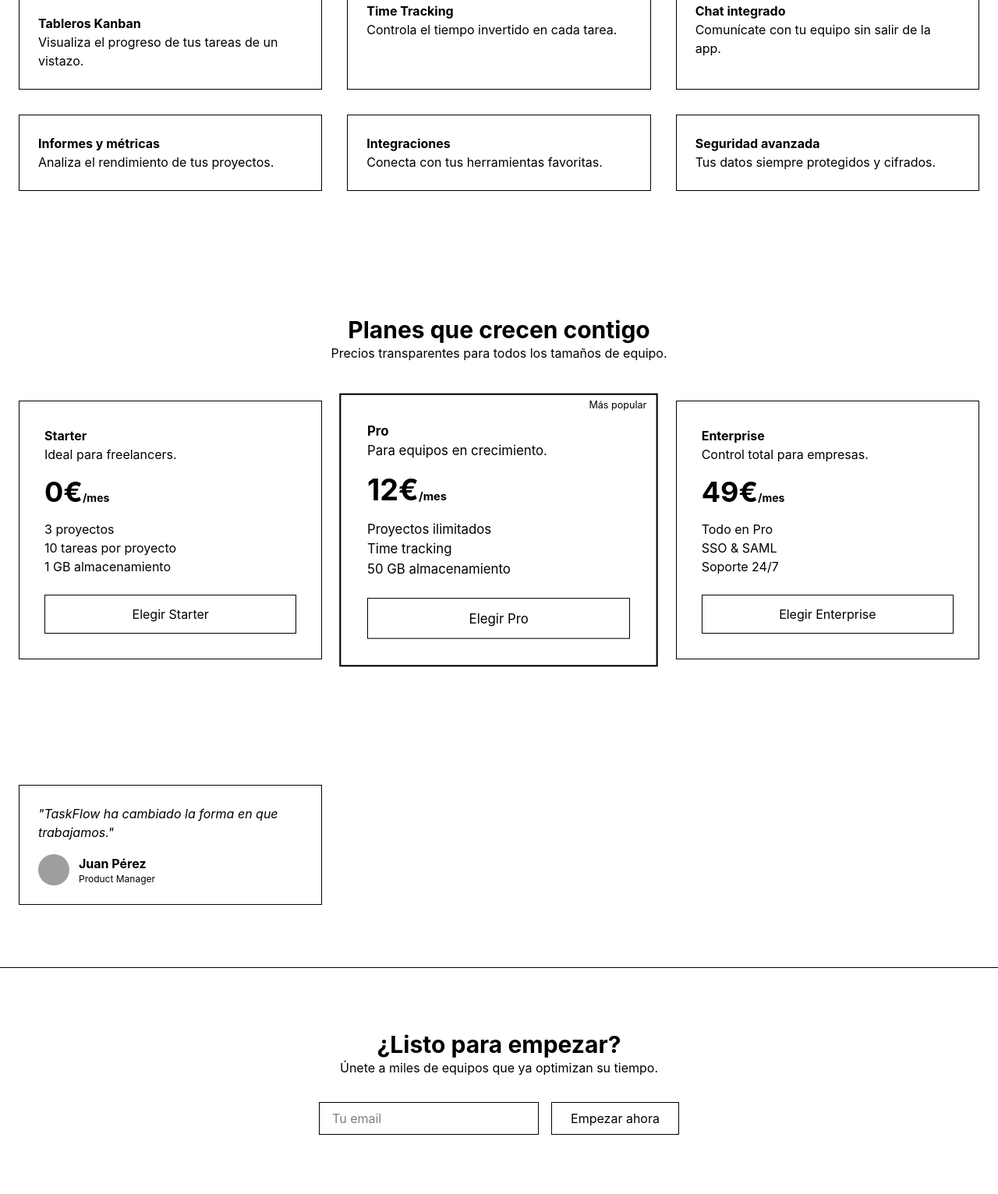
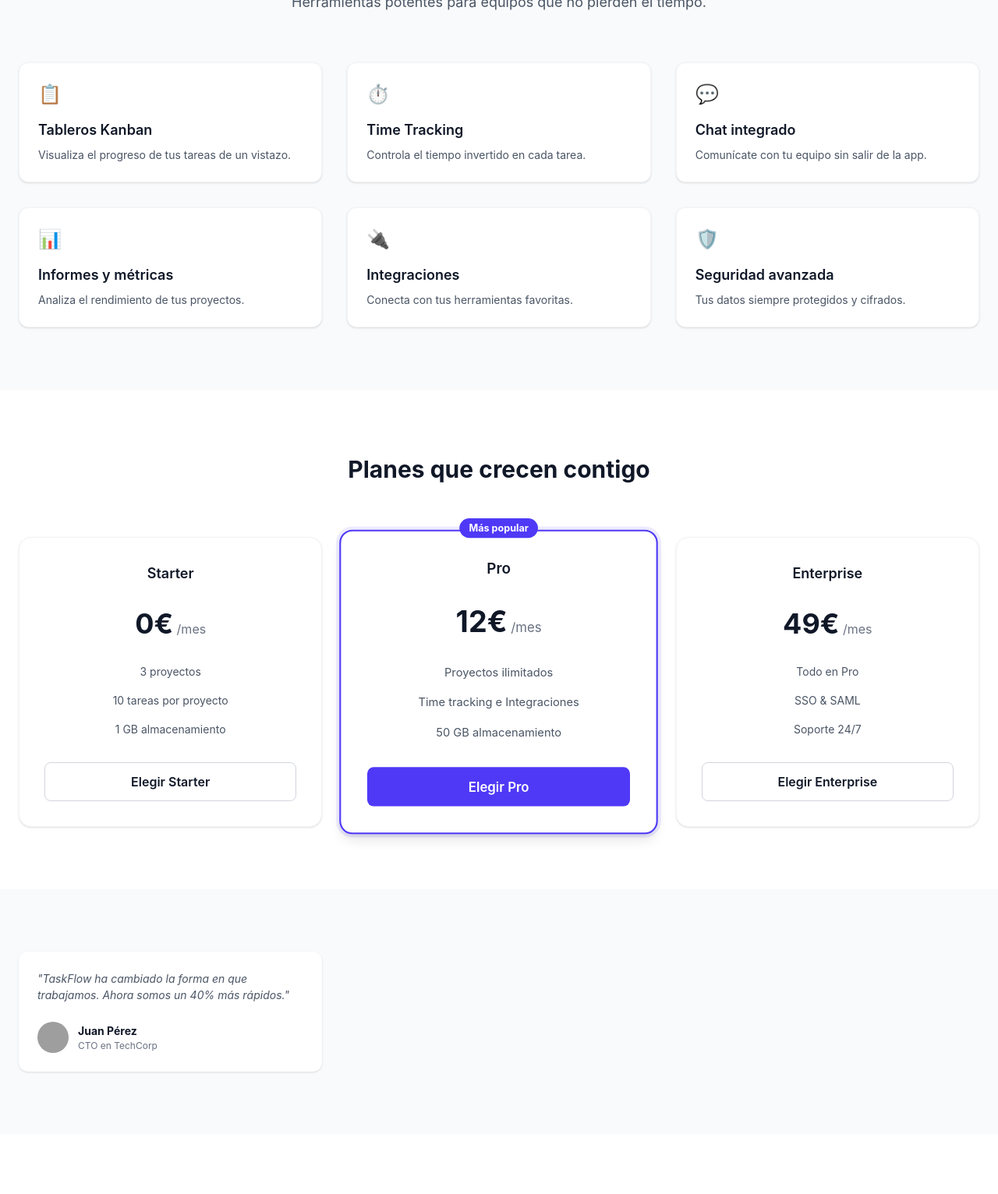
Before and after one commit to beapdp/proyecto-desarrollo-interfaces, a website built with Vite: page index.html in a window 1280 px wide. Shown: the part 699-2231 px from the top of the page at 78% size. Built offline with nearby package versions, Linux system fonts and the light colour scheme; grey boxes are pictures that could not be loaded.

Commit message:
Fase 2: Tipografía, color y estilo visual

```diff
--- a/index.html
+++ b/index.html
@@ -9,170 +9,210 @@
   <title>taskflow-landing</title>
 </head>
 
-<body>
-  <header>
+<body class="bg-white text-gray-900 font-sans">
+
+  <header class="sticky top-0 z-50 bg-white/80 backdrop-blur-md border-b border-gray-100">
     <div class="mx-auto max-w-7xl px-6 py-4 flex items-center justify-between">
-      <div class="text-xl font-bold">TaskFlow</div>
-
-      <nav class="flex items-center gap-6">
-        <a href="#features">Funciones</a>
-        <a href="#pricing">Precios</a>
-        <a href="#testimonials">Testimonios</a>
-        <button class="px-6 py-3 border">Empezar gratis</button>
+      <div class="text-xl font-bold text-gray-900 ">TaskFlow</div>
+      <nav class="flex items-center gap-8">
+        <a href="#features" class="text-[14px] font-normal text-gray-600 ">Funciones</a>
+        <a href="#pricing" class="text-[14px] font-normal text-gray-600 ">Precios</a>
+        <a href="#testimonials" class="text-[14px] font-normal text-gray-600 ">Testimonios</a>
+        <button class="bg-indigo-600 text-white px-6 py-3 rounded-[8px] text-[14px] font-semibold">
+          Empezar gratis
+        </button>
       </nav>
     </div>
   </header>
+
   <main>
-    <section class="py-20 px-6 text-center flex flex-col items-center">
-      <span class="px-4 py-1 rounded-full text-sm">La herramienta #1 en productividad</span>
+    <section class="bg-gradient-to-b from-indigo-50 to-white py-20 px-6 text-center">
+      <div class="mx-auto max-w-7xl flex flex-col items-center">
+        <span class="bg-[#eef2ff] text-[#4338ca] px-4 py-1 rounded-full text-[14px] font-medium mb-6">
+          La herramienta #1 en productividad
+        </span>
 
-      <h1 class="text-5xl font-bold mt-6">Organiza tu equipo. Potencia tus proyectos.</h1>
-      <p class="mt-4 max-w-2xl">Optimiza tu flujo de trabajo y mantén a tu equipo sincronizado con la plataforma más
-        intuitiva del mercado.</p>
+        <h1 class="text-[3rem] font-extrabold tracking-tight text-gray-900 leading-tight max-w-3xl">
+          Organiza tu equipo. Potencia tus proyectos.
+        </h1>
+
+        <p class="mt-4 text-[1.125rem] text-gray-600 max-w-2xl">
+          Optimiza tu flujo de trabajo y mantén a tu equipo sincronizado con la plataforma más intuitiva del mercado.
+        </p>
 
         <div class="flex gap-4 mt-8">
-        <button class="px-6 py-3 border">Empezar gratis →</button>
-        <button class="px-6 py-3 border">Ver demo</button>
+          <button class="bg-indigo-600 text-white px-6 py-3 rounded-[8px] font-semibold">
+            Empezar gratis
+          </button>
+          <button class="border border-gray-300 text-gray-900 px-6 py-3 rounded-[8px] font-semibold">
+            Ver demo
+          </button>
+        </div>
       </div>
     </section>
-    <section id="features" class="py-20 px-6 mx-auto max-w-7xl">
-      <div class="text-center mb-12">
-        <h2 class="text-3xl font-bold">Todo lo que necesitas para vencer el caos</h2>
-        <p>Herramientas potentes para equipos que no pierden el tiempo.</p>
+
+    <section id="features" class="bg-gray-50 py-20 px-6">
+      <div class="mx-auto max-w-7xl">
+        <div class="text-center mb-16">
+          <h2 class="text-[1.875rem] font-bold text-gray-900">Todo lo que necesitas</h2>
+          <p class="text-[1.125rem] text-gray-600">Herramientas potentes para equipos que no pierden el
+            tiempo.</p>
         </div>
 
         <div class="grid grid-cols-3 gap-8">
-        <div class="p-6 border">
-          <div class="text-2xl mb-4"></div>
-          <h3 class="font-bold">Tableros Kanban</h3>
-          <p>Visualiza el progreso de tus tareas de un vistazo.</p>
+          <div class="bg-white p-6 rounded-[12px] shadow-sm border border-gray-100">
+            <div class="text-2xl mb-4 text-indigo-600">📋</div>
+            <h3 class="text-[1.125rem] font-semibold text-gray-900 mb-2 ">Tableros Kanban</h3>
+            <p class="text-[0.875rem] text-gray-600">Visualiza el progreso de tus tareas de un vistazo.
+            </p>
           </div>
-        <div class="p-6 border">
-          <div></div>
-          <h3 class="font-bold">Time Tracking</h3>
-          <p>Controla el tiempo invertido en cada tarea.</p>
+          <div class="bg-white p-6 rounded-[12px] shadow-sm border border-gray-100">
+            <div class="text-2xl mb-4 text-indigo-600">⏱️</div>
+            <h3 class="text-[1.125rem] font-semibold text-gray-900 mb-2">Time Tracking</h3>
+            <p class="text-[0.875rem] text-gray-600">Controla el tiempo invertido en cada tarea.</p>
           </div>
-        <div class="p-6 border">
-          <div></div>
-          <h3 class="font-bold">Chat integrado</h3>
-          <p>Comunícate con tu equipo sin salir de la app.</p>
+          <div class="bg-white p-6 rounded-[12px] shadow-sm border border-gray-100">
+            <div class="text-2xl mb-4 text-indigo-600">💬</div>
+            <h3 class="text-[1.125rem] font-semibold text-gray-900 mb-2">Chat integrado</h3>
+            <p class="text-[0.875rem] text-gray-600">Comunícate con tu equipo sin salir de la app.</p>
           </div>
-        <div class="p-6 border">
-          <div></div>
-          <h3 class="font-bold">Informes y métricas</h3>
-          <p>Analiza el rendimiento de tus proyectos.</p>
+          <div class="bg-white p-6 rounded-[12px] shadow-sm border border-gray-100">
+            <div class="text-2xl mb-4 text-indigo-600">📊</div>
+            <h3 class="text-[1.125rem] font-semibold text-gray-900 mb-2">Informes y métricas</h3>
+            <p class="text-[0.875rem] text-gray-600">Analiza el rendimiento de tus proyectos.</p>
           </div>
-        <div class="p-6 border">
-          <div></div>
-          <h3 class="font-bold">Integraciones</h3>
-          <p>Conecta con tus herramientas favoritas.</p>
+          <div class="bg-white p-6 rounded-[12px] shadow-sm border border-gray-100">
+            <div class="text-2xl mb-4 text-indigo-600">🔌</div>
+            <h3 class="text-[1.125rem] font-semibold text-gray-900 mb-2">Integraciones</h3>
+            <p class="text-[0.875rem] text-gray-600">Conecta con tus herramientas favoritas.</p>
           </div>
-        <div class="p-6 border">
-          <div></div>
-          <h3 class="font-bold">Seguridad avanzada</h3>
-          <p>Tus datos siempre protegidos y cifrados.</p>
+          <div class="bg-white p-6 rounded-[12px] shadow-sm border border-gray-100">
+            <div class="text-2xl mb-4 text-indigo-600">🛡️</div>
+            <h3 class="text-[1.125rem] font-semibold text-gray-900 mb-2">Seguridad avanzada</h3>
+            <p class="text-[0.875rem] text-gray-600">Tus datos siempre protegidos y cifrados.</p>
+          </div>
         </div>
       </div>
     </section>
-    <section id="pricing" class="py-20 px-6 mx-auto max-w-7xl">
-      <div class="text-center mb-12">
-        <h2 class="text-3xl font-bold">Planes que crecen contigo</h2>
-        <p>Precios transparentes para todos los tamaños de equipo.</p>
+
+    <section id="pricing" class="bg-white py-20 px-6">
+      <div class="mx-auto max-w-7xl">
+        <div class="text-center mb-16">
+          <h2 class="text-[1.875rem] font-bold text-gray-900">Planes que crecen contigo</h2>
         </div>
 
         <div class="grid grid-cols-3 gap-8 items-center">
-        <div class="p-8 border">
-          <h3 class="font-bold">Starter</h3>
-          <p>Ideal para freelancers.</p>
-          <div class="text-4xl font-bold my-4">0€<span class="text-sm">/mes</span></div>
-          <ul class="mb-6">
+          <div class="bg-white p-8 rounded-[16px] border border-gray-100 shadow-sm text-center">
+            <h3 class="text-[1.125rem] font-semibold ">Starter</h3>
+            <div class="my-6">
+              <span class="text-[2.25rem] font-bold text-gray-900 ">0€</span>
+              <span class="text-gray-500 font-normal">/mes </span>
+            </div>
+            <ul class="text-[0.875rem] text-gray-600 space-y-4 mb-8">
               <li>3 proyectos</li>
               <li>10 tareas por proyecto</li>
               <li>1 GB almacenamiento</li>
             </ul>
-          <button class="w-full py-3 border">Elegir Starter</button>
+            <button class="w-full border border-gray-300 py-3 rounded-[8px] font-semibold ">Elegir Starter</button>
           </div>
 
-        <div class="p-8 border scale-105 relative border-2">
-          <span class="absolute top-0 right-0 px-3 py-1 text-xs">Más popular</span>
-          <h3 class="font-bold">Pro</h3>
-          <p>Para equipos en crecimiento.</p>
-          <div class="text-4xl font-bold my-4">12€<span class="text-sm">/mes</span></div>
-          <ul class="mb-6">
+          <div
+            class="bg-white p-8 rounded-[16px] border-2 border-indigo-600 ring-4 ring-indigo-600/10 shadow-lg text-center scale-105 relative">
+            <span
+              class="absolute -top-4 left-1/2 -translate-x-1/2 bg-indigo-600 text-white px-3 py-1 rounded-full text-xs font-bold">Más
+              popular</span>
+            <h3 class="text-[1.125rem] font-semibold ">Pro</h3>
+            <div class="my-6">
+              <span class="text-[2.25rem] font-bold text-gray-900 ">12€</span>
+              <span class="text-gray-500 font-normal">/mes</span>
+            </div>
+            <ul class="text-[0.875rem] text-gray-600 space-y-4 mb-8">
               <li>Proyectos ilimitados</li>
-            <li>Time tracking</li>
+              <li>Time tracking e Integraciones</li>
               <li>50 GB almacenamiento</li>
             </ul>
-          <button class="w-full py-3 border">Elegir Pro</button>
+            <button class="w-full bg-indigo-600 text-white py-3 rounded-[8px] font-semibold ">Elegir Pro</button>
           </div>
 
-        <div class="p-8 border">
-          <h3 class="font-bold">Enterprise</h3>
-          <p>Control total para empresas.</p>
-          <div class="text-4xl font-bold my-4">49€<span class="text-sm">/mes</span></div>
-          <ul class="mb-6">
+          <div class="bg-white p-8 rounded-[16px] border border-gray-100 shadow-sm text-center">
+            <h3 class="text-[1.125rem] font-semibold ">Enterprise</h3>
+            <div class="my-6">
+              <span class="text-[2.25rem] font-bold text-gray-900 ">49€</span>
+              <span class="text-gray-500 font-normal">/mes</span>
+            </div>
+            <ul class="text-[0.875rem] text-gray-600 space-y-4 mb-8">
               <li>Todo en Pro</li>
               <li>SSO & SAML</li>
               <li>Soporte 24/7</li>
             </ul>
-          <button class="w-full py-3 border">Elegir Enterprise</button>
+            <button class="w-full border border-gray-300 py-3 rounded-[8px] font-semibold ">Elegir Enterprise</button>
+          </div>
         </div>
       </div>
     </section>
-    <section id="testimonials" class="py-20 px-6 mx-auto max-w-7xl">
-      <div class="grid grid-cols-3 gap-8">
-        <div class="p-6 border">
-          <p class="italic mb-4">"TaskFlow ha cambiado la forma en que trabajamos."</p>
+
+    <section id="testimonials" class="bg-gray-50 py-20 px-6">
+      <div class="mx-auto max-w-7xl grid grid-cols-3 gap-8">
+        <div class="bg-white p-6 rounded-[12px] shadow-sm">
+          <p class="text-[0.875rem] text-gray-600 italic mb-6">"TaskFlow ha cambiado la forma en que
+            trabajamos. Ahora somos un 40% más rápidos."</p>
           <div class="flex items-center gap-[12px]">
             <img src="https://i.pravatar.cc/40?img=1" class="w-10 h-10 rounded-full" alt="Avatar">
             <div>
-              <p class="font-bold">Juan Pérez</p>
-              <p class="text-xs">Product Manager</p>
+              <p class="text-[0.875rem] font-bold text-gray-900 ">Juan Pérez</p>
+              <p class="text-[0.75rem] text-gray-500">CTO en TechCorp</p>
             </div>
           </div>
         </div>
       </div>
     </section>
 
-    <section class="py-20 px-6 text-center border-t">
-      <h2 class="text-3xl font-bold">¿Listo para empezar?</h2>
-      <p class="mb-8">Únete a miles de equipos que ya optimizan su tiempo.</p>
-      <form class="flex justify-center gap-4">
-        <input type="email" placeholder="Tu email" class="px-4 py-2 border">
-        <button class="px-6 py-2 border">Empezar ahora</button>
+    <section class="py-20 px-6">
+      <div
+        class="mx-auto max-w-7xl bg-gradient-to-r from-indigo-600 to-purple-600 rounded-[16px] p-12 text-center text-white">
+        <h2 class="text-[2.25rem] font-bold mb-4">Únete a miles de equipos</h2>
+        <p class="text-[1.125rem] mb-8 opacity-90">Empieza tu prueba gratuita de 14 días hoy mismo.</p>
+        <form class="flex justify-center gap-4 max-w-md mx-auto">
+          <input type="email" placeholder="Tu email"
+            class="flex-1 bg-white/10 border border-white/20 rounded-[8px] px-4 py-3 text-white placeholder:text-white/60 focus:outline-none">
+          <button class="bg-white text-indigo-600 px-6 py-3 rounded-[8px] font-bold ">Empezar ahora</button>
         </form>
+      </div>
     </section>
   </main>
 
-  <footer class="py-12 px-6 border-t">
-    <div class="mx-auto max-w-7xl grid grid-cols-4 gap-8">
+  <footer class="bg-gray-900 text-gray-400 py-12 px-6">
+    <div class="mx-auto max-w-7xl grid grid-cols-4 gap-12">
       <div>
-        <p class="font-bold">TaskFlow</p>
-        <p class="text-sm">Potenciando equipos.</p>
+        <div class="text-white text-xl font-bold mb-4 ">TaskFlow</div>
+        <p class="text-[0.875rem] ">Organiza tu equipo. Potencia tus proyectos.</p>
       </div>
       <div>
-        <p class="font-bold">Producto</p>
-        <ul class="text-sm">
+        <h4 class="text-white font-bold mb-4 ">Producto</h4>
+        <ul class="text-[0.875rem] space-y-2 ">
           <li>Funciones</li>
           <li>Precios</li>
+          <li>Integraciones</li>
         </ul>
       </div>
       <div>
-        <p class="font-bold">Empresa</p>
-        <ul class="text-sm">
+        <h4 class="text-white font-bold mb-4 ">Empresa</h4>
+        <ul class="text-[0.875rem] space-y-2 ">
           <li>Sobre nosotros</li>
           <li>Blog</li>
         </ul>
       </div>
       <div>
-        <p class="font-bold">Legal</p>
-        <ul class="text-sm">
+        <h4 class="text-white font-bold mb-4 ">Legal</h4>
+        <ul class="text-[0.875rem] space-y-2 ">
           <li>Privacidad</li>
           <li>Términos</li>
         </ul>
       </div>
     </div>
-    <div class="mt-8 pt-8 border-t text-center text-sm">© 2026 TaskFlow. Todos los derechos reservados.</div>
+    <div class="mx-auto max-w-7xl border-t border-gray-800 mt-12 pt-8 text-center text-[0.75rem]">
+      © 2026 TaskFlow Inc. Todos los derechos reservados.
+    </div>
   </footer>
 </body>
 
```
Lines whose indentation alone changed are shown as unchanged.
